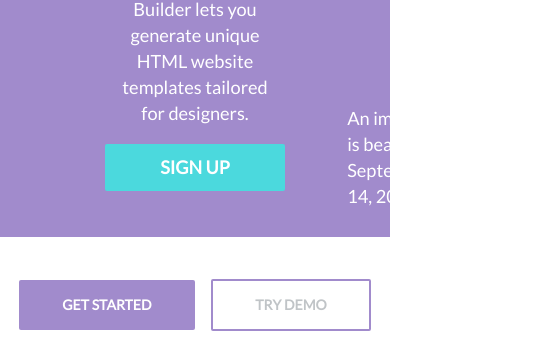
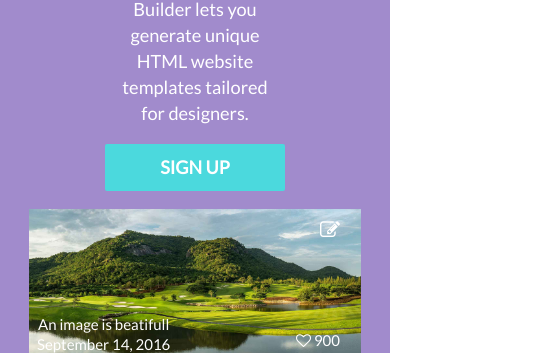
Before and after one commit to Chandankroy92/builder, a plain HTML site: page index.html in a window 390 px wide. Shown: the part 160-513 px from the top of the page, 544 px wide, since content can reach past the window. Drawn offline with nearby package versions, Linux system fonts and the light colour scheme.

Commit message:
Builder Responsive webpage

```diff
--- a/css/src/features.scss
+++ b/css/src/features.scss
@@ -5,3 +5,8 @@
 	background-repeat: no-repeat;
     background-position: bottom center;
 }
+@media screen and (max-width: 480px){
+	#features{
+		padding: 25px 0 400px;
+	}
+}
--- a/css/src/landing.scss
+++ b/css/src/landing.scss
@@ -50,30 +50,73 @@ a.action{
  position: relative;
 
  img {
-  padding-left: 23em;
-  padding-right: 23em;
-  margin-top: 2em;
+  width: 50%;
+  left: 0px;
+  right: 0px;
+  margin: 0 auto;
 }
 
 .caption{
   position: absolute;
-  bottom: 2em;
-  left: 17em;
+  bottom: 30px;
+  left: 290px;
   text-align: left;
+  display: block;
 }
 
 .likes{
   position: absolute;
-  bottom: 2em;
-  right: 28em;
-  font-size: 1em;
+  bottom: 30px;
+  right: 400px;
+  font-size: 20px;
+  display: block;
 }
 
 .edit{
   position: absolute;
-  top: 1em;
-  right: 14em;
-  font-size: 2em;
+  top: 25px;
+  right: 418px;
+  font-size: 30px;
+  display: block;
 }
 }
 }
+
+@media screen and (max-width: 480px){
+  #landing {
+
+    .image-container img {
+      width: 85%;
+    }
+    .title{
+      font-size: 15px;
+    top: -20px;
+    left: -252px;
+    margin: 0px;
+    position: absolute;
+    }
+    .date{
+      font-size: 15px;
+    /* top: 0px; */
+    left: -253px;
+    /* right: 11px; */
+    margin: 0px;
+    position: absolute;
+    }
+
+    .image-container .likes {
+      position: absolute;
+      bottom: 13px;
+      right: 50px;
+      font-size: 15px;
+      display: block;
+    }
+    .image-container .edit {
+      position: absolute;
+      top: 6px;
+      right: 50px;
+      font-size: 20px;
+      display: block;
+    }
+  }
+}
--- a/index.html
+++ b/index.html
@@ -1,10 +1,14 @@
-<html>
-<head>
+<!DOCTYPE html>
+<html lang="">
+	<head>
+		<meta charset="utf-8">
+		<meta http-equiv="X-UA-Compatible" content="IE=edge">
+		<meta name="viewport" content="width=device-width, initial-scale=1">
+		<title>Builder</title>
 
-	<meta charset="utf-8">
-	<title>Builder</title>
+	<!-- Bootstrap CSS -->
+		<link rel="stylesheet" href="https://maxcdn.bootstrapcdn.com/bootstrap/3.3.6/css/bootstrap.min.css" integrity="sha384-1q8mTJOASx8j1Au+a5WDVnPi2lkFfwwEAa8hDDdjZlpLegxhjVME1fgjWPGmkzs7" crossorigin="anonymous">
 
-	<link rel="stylesheet" href="https://maxcdn.bootstrapcdn.com/bootstrap/3.3.7/css/bootstrap.min.css" integrity="sha384-BVYiiSIFeK1dGmJRAkycuHAHRg32OmUcww7on3RYdg4Va+PmSTsz/K68vbdEjh4u" crossorigin="anonymous">
 	<link rel="stylesheet" href="https://maxcdn.bootstrapcdn.com/font-awesome/4.5.0/css/font-awesome.min.css">
 
 	<link rel="stylesheet" type="text/css" href="css/app.css">
```
Also changed, not shown: css/app.css, 1 other file.
